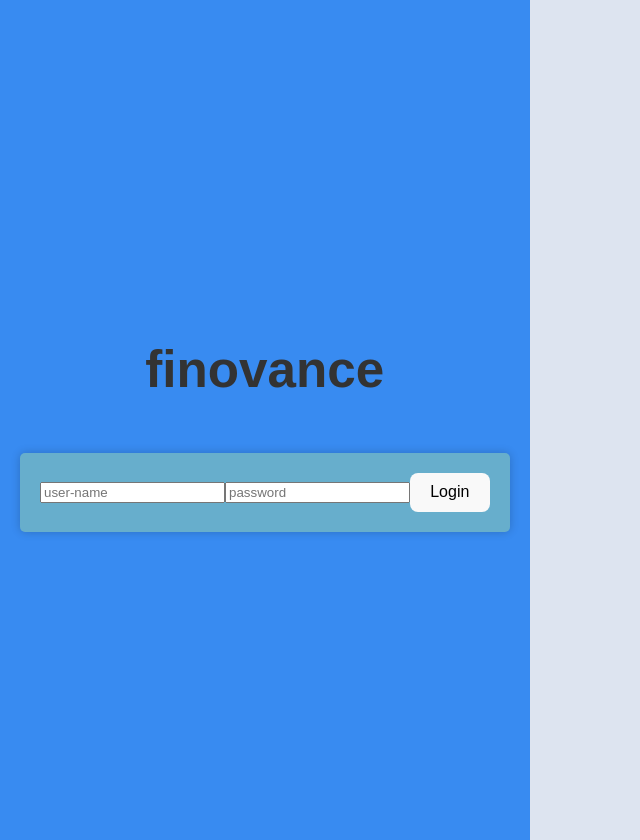
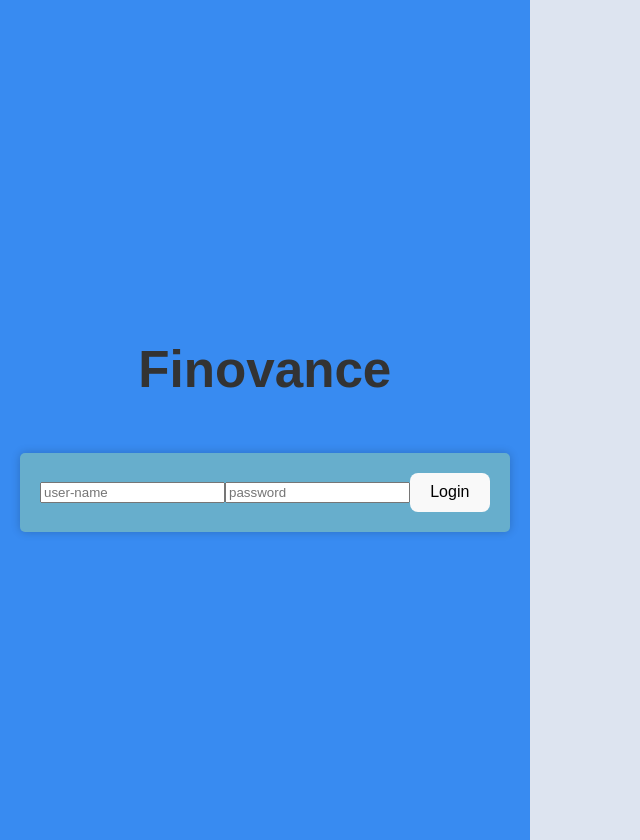
Before and after one commit to Netdreion/Bank-Study, a React (Vite) app: page / in a window 1280 px wide. Shown: the whole page, without its empty margins (0-640 px from the left). Built offline with nearby package versions, Linux system fonts and the light colour scheme.

Commit message:
capitilazed

```diff
--- a/src/DashBoard.jsx
+++ b/src/DashBoard.jsx
@@ -73,7 +73,7 @@ const DashBoard = () => {
 
   return (
     <div className="dashboard-container">
-      <h1>finovance</h1>
+      <h1> Finovance</h1>
       <div className="login-container">
         <Login
           setLoginForm={setLoginForm}
```
